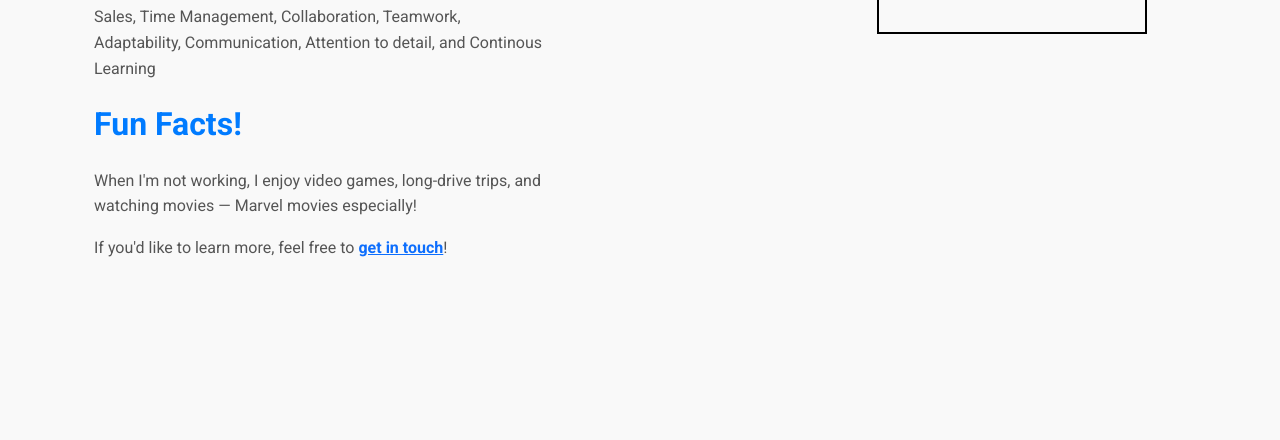
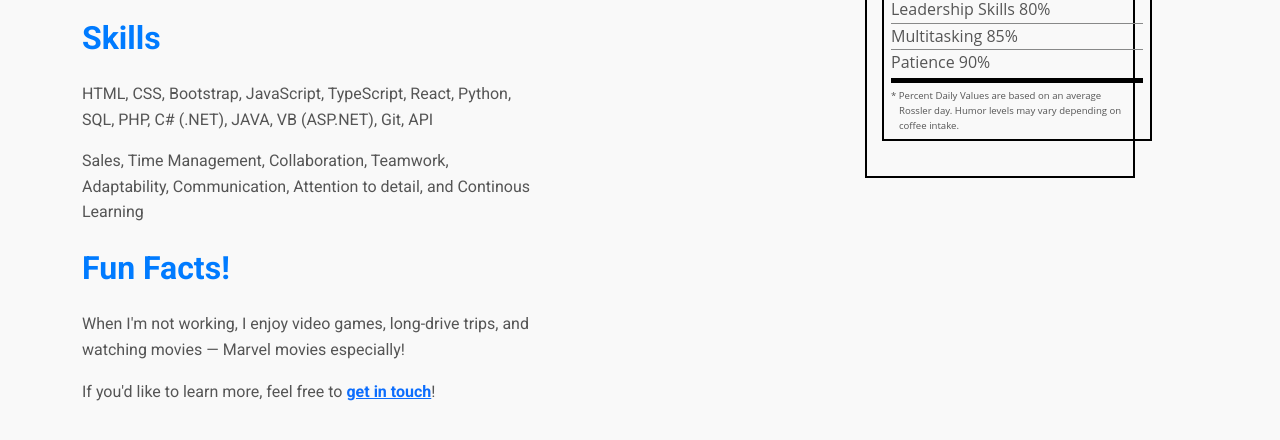
Before and after one commit to RosslerGKBoquiren/portfolio-website, a plain HTML site: page about.html in a window 1280 px wide. Shown: the part 798-1238 px from the top of the page. Before the commit the page ends 1074 px from the top, so only its background shows below. Drawn offline with nearby package versions, Linux system fonts and the light colour scheme.

Commit message:
Update about.html

```diff
--- a/about.html
+++ b/about.html
@@ -31,7 +31,7 @@
     </div>
   </nav>
 
-  <main class="container d-flex justify-content-center align-items-center vh-100">
+  <main class="container d-flex justify-content-between align-items-start">
     <div class="row w-100">
       <!-- Main Content -->
       <div class="col-md-8 mx-auto">
```
